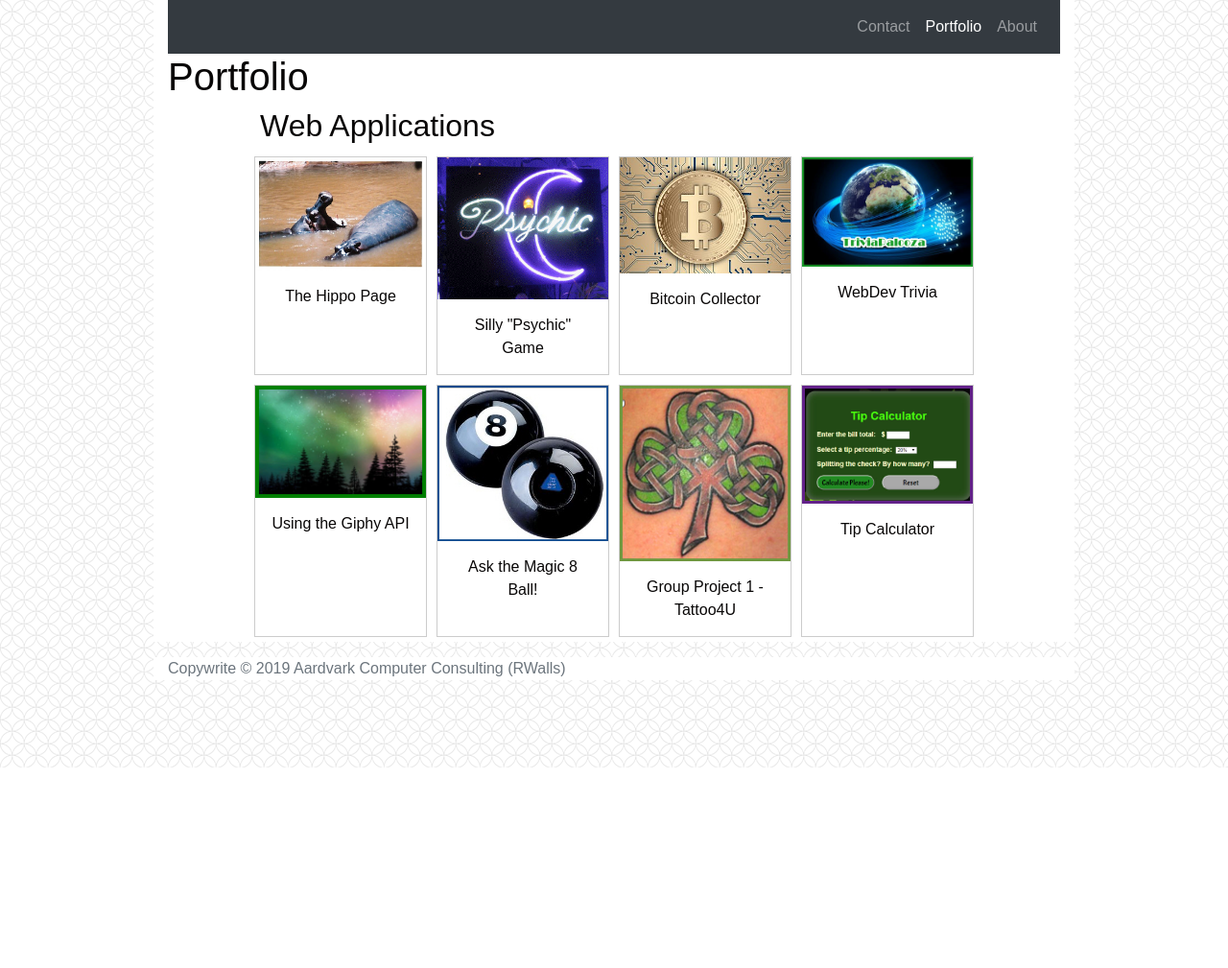
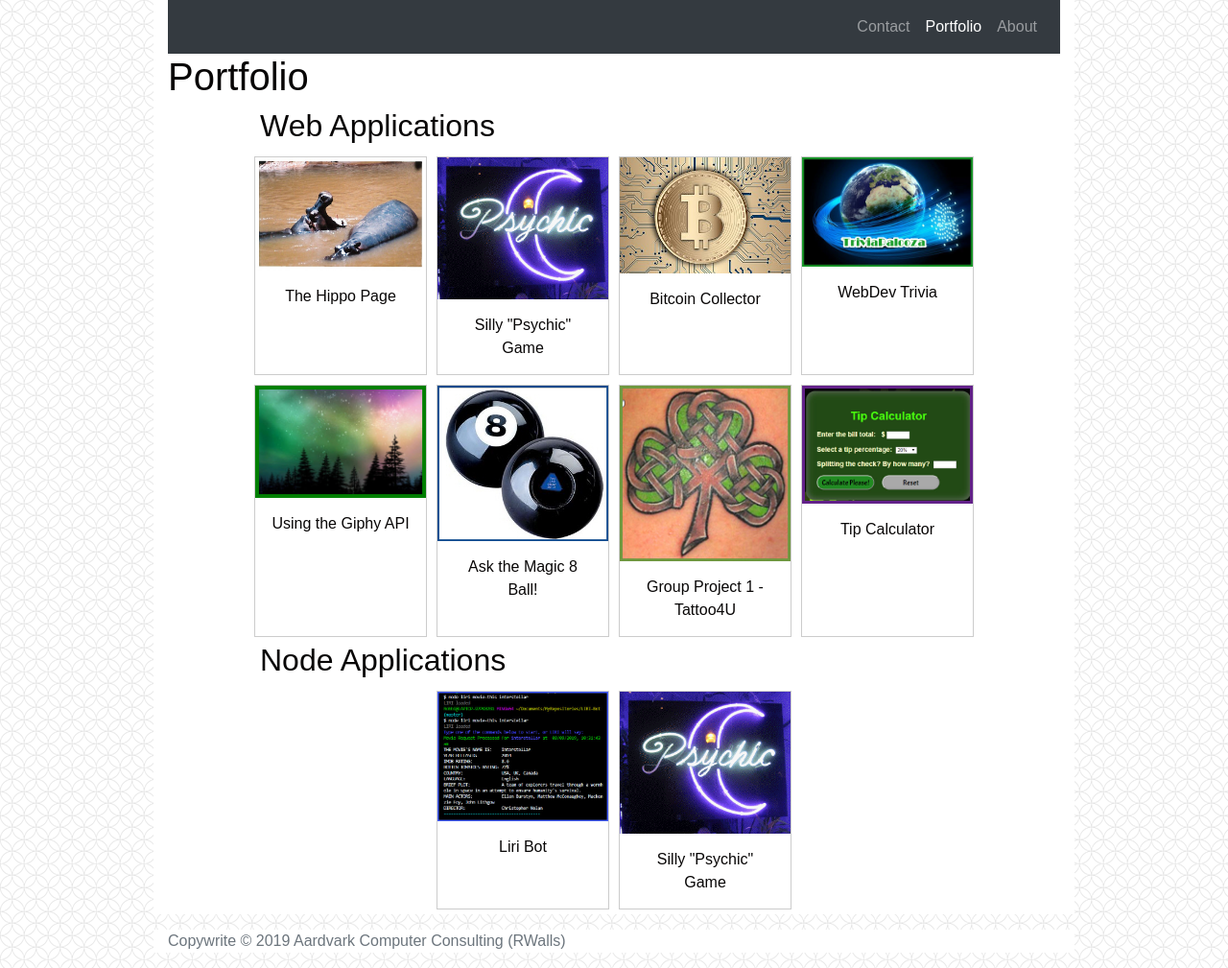
Before and after one commit to rmwalls/rmwalls.github.io, a plain HTML site: page portfolio.html in a window 1280 px wide. Shown: the whole page at 96% size. Before the commit the page ends 800 px from the top, so only its background shows below. Drawn offline with nearby package versions, Linux system fonts and the light colour scheme.

Commit message:
Adding node applications

```diff
--- a/portfolio.html
+++ b/portfolio.html
@@ -98,8 +98,28 @@
         <div class="desc">Tip Calculator</div>
       </div>
 
+    </div> <!--end of web gallery section-->
+
+    <div class="row"> <!-- first row after web gallery -->
+      <div class="col-md-12">
+        <h2>Node Applications</h2>
+      </div>
     </div>
-  </div>
+
+    <div class="gallerysection">
+      <div class="gallery">
+        <a href="https://github.com/rmwalls/LIRI-Bot"><img src="assets/images/liribot.jpg" alt="Liri bot screenshot image">
+        </a>
+        <div class="desc">Liri Bot</div>
+      </div>
+
+      <div class="gallery">
+        <a href="https://rmwalls.github.io/Psychic-Game/"><img src="assets/images/psychic.gif" alt="Psychic Image">
+        </a>
+        <div class="desc">Silly "Psychic" Game</div>
+      </div>
+    </div>
+  </div> <!--end container-->
   <link rel="stylesheet" type="text/css" href="assets/css/style.css">
   <!-- sticky footer code -->
   <footer class="footer mt-auto py-3">
@@ -107,5 +127,4 @@
       <span class="text-muted">Copywrite &copy; 2019 Aardvark Computer Consulting (RWalls)</span>
     </div>
   </footer>
-  </div>
-  <!--end container-->
+</body>
```
